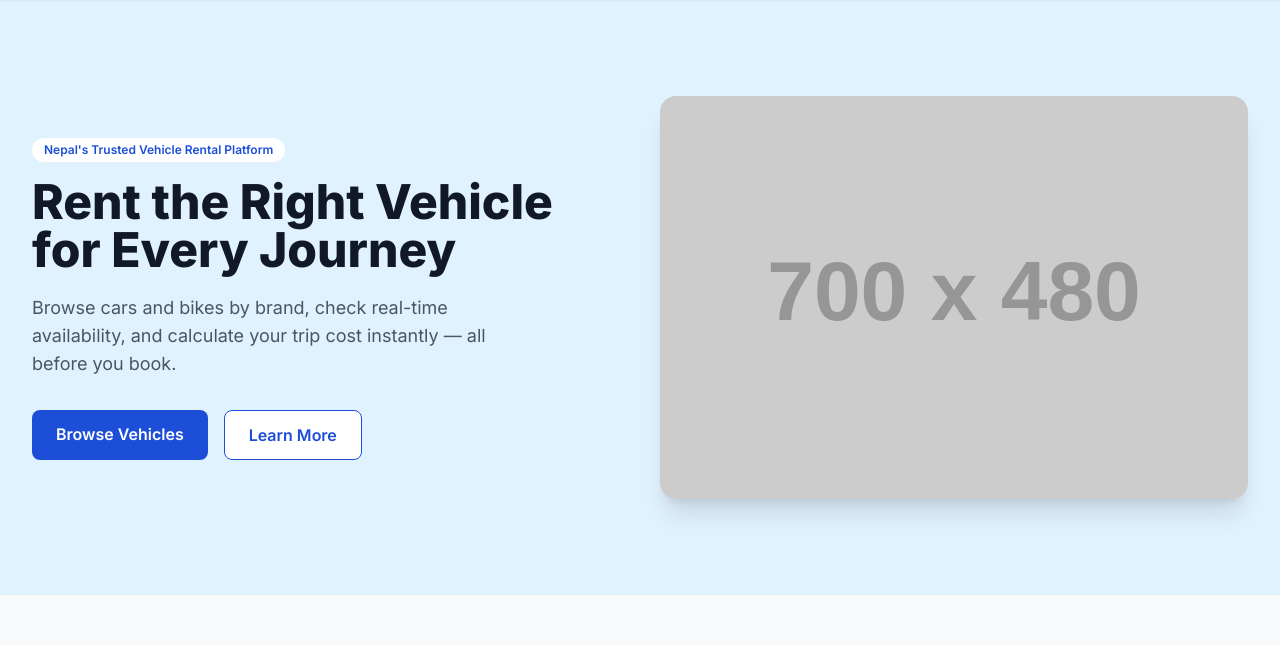
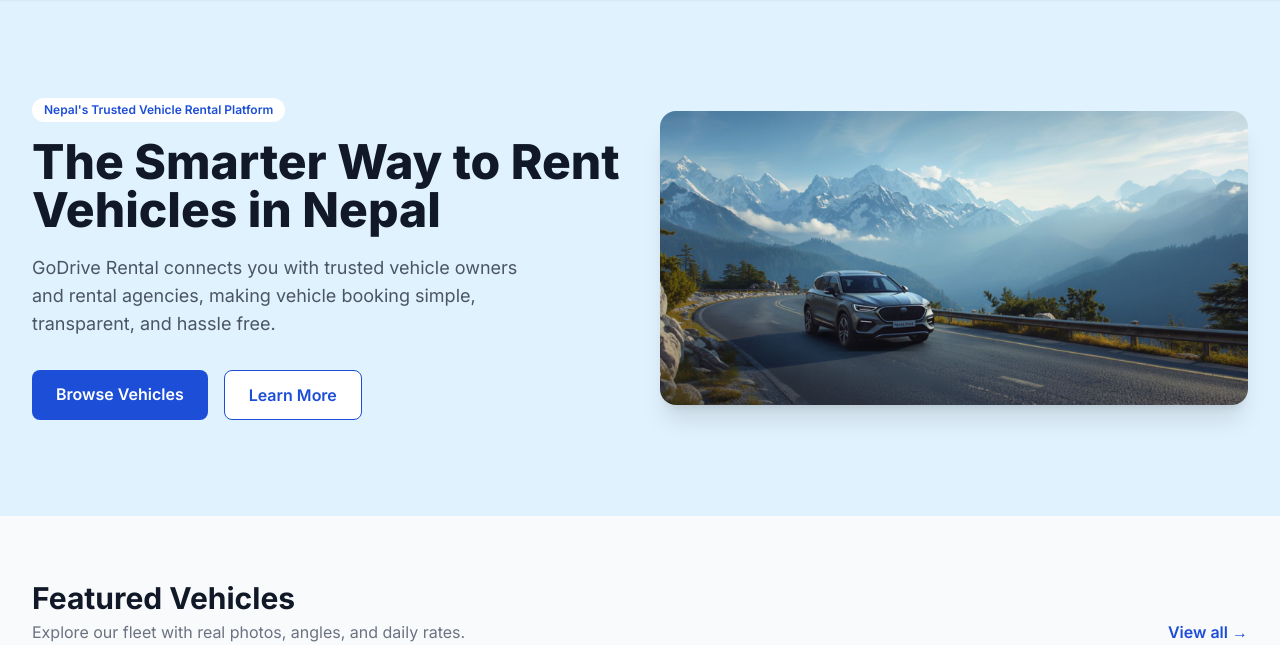
Before and after one commit to Shobhit-Devkota/GoDrive_Rental, a Django app: page / in a window 1280 px wide. Shown: the part 65-710 px from the top of the page. Run offline with Django 5.2, Linux system fonts and the light colour scheme; grey boxes labelled with a size stand in for pictures from a placeholder-image service; data that the repository does not hold is empty; some libraries are stand-ins or nearby versions.

Commit message:
Banner added in home page

```diff
--- a/templates/home.html
+++ b/templates/home.html
@@ -1,6 +1,6 @@
 {% extends 'base.html' %}
 {% load static %}
-{% block title %}GoRental - Travel Vehicle Rental in Nepal{% endblock %}
+{% block title %}GoDrive - Travel Vehicle Rental in Nepal{% endblock %}
 
 {% block content %}
 
@@ -10,10 +10,10 @@
     <div>
       <span class="inline-block bg-white text-deep-blue text-xs font-semibold px-3 py-1 rounded-full mb-4">Nepal's Trusted Vehicle Rental Platform</span>
       <h1 class="text-3xl md:text-5xl font-extrabold text-dark-gray leading-tight mb-5">
-        Rent the Right Vehicle for Every Journey
+        The Smarter Way to Rent Vehicles in Nepal
       </h1>
       <p class="text-gray-600 text-base md:text-lg mb-8 max-w-lg">
-        Browse cars and bikes by brand, check real-time availability, and calculate your trip cost instantly — all before you book.
+        GoDrive Rental connects you with trusted vehicle owners and rental agencies, making vehicle booking simple, transparent, and hassle free.
       </p>
       <div class="flex flex-wrap gap-4">
         <a href="{% url 'vehicles:category_list' %}" class="btn-primary font-semibold px-6 py-3 rounded-lg">Browse Vehicles</a>
@@ -21,7 +21,7 @@
       </div>
     </div>
     <div class="relative">
-      <img src="https://placehold.co/700x480/1D4ED8/FFFFFF?text=GoRental" alt="GoRental fleet" class="rounded-2xl shadow-xl w-full object-cover">
+  <img src="{% static 'img/hero-banner.jpg' %}" alt="GoDrive Rental" class="rounded-2xl shadow-xl w-full object-cover">
     </div>
   </div>
 </section>
```
Also changed, not shown: static/img/hero-banner.jpg (added).
